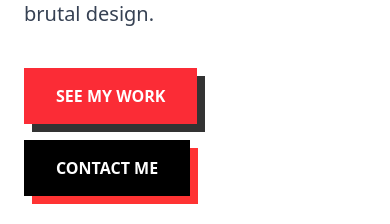
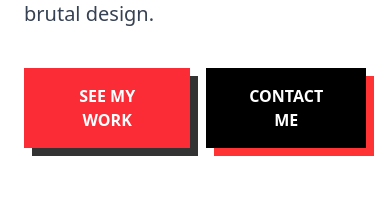
Before and after one commit to AdityaZxxx/My-React-Portofolio, a React (Vite) app: page / in a window 390 px wide. Shown: the part 736-960 px from the top of the page. Built offline with nearby package versions, Linux system fonts and the light colour scheme.

Commit message:
Fix: About & Home layout 🛠️

```diff
--- a/src/pages/About.tsx
+++ b/src/pages/About.tsx
@@ -76,9 +76,9 @@
         ABOUT ME
       </h2>
 
-      <div className="grid grid-cols-1 lg:grid-cols-2 gap-12 items-start">
+      <div className="grid grid-cols-1 lg:grid-cols-2 gap-12 ">
         <div className="relative">
-          <div className="aspect-square bg-yellow-400 w-full max-w-lg transform rotate-3 animate-float"></div>
+          <div className="aspect-square bg-yellow-400 w-full max-w-lg transform rotate-3 animate-float "></div>
           <img
             src="https://res.cloudinary.com/dbg7s7ai2/image/upload/v1741431551/profile_aajcer.jpg"
             alt="About Me"
--- a/src/pages/Home.tsx
+++ b/src/pages/Home.tsx
@@ -24,7 +24,7 @@
             I build exceptional digital experiences with clean code and brutal
             design.
           </p>
-          <div className="flex flex-wrap gap-4">
+          <div className="flex flex-row gap-4">
             <button
               onClick={() => navigateTo("projects")}
               className="px-8 py-4 bg-red-500 text-white font-bold rounded-none transform hover:translate-y-2 transition-transform shadow-[8px_8px_0px_0px_rgba(0,0,0,0.8)] dark:shadow-[8px_8px_0px_0px_rgba(255,255,255,0.8)]"
```
